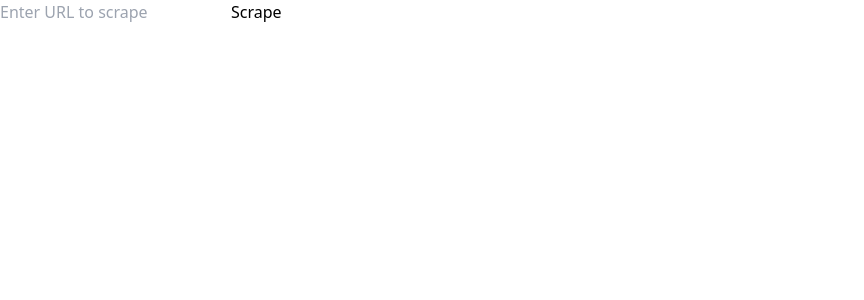
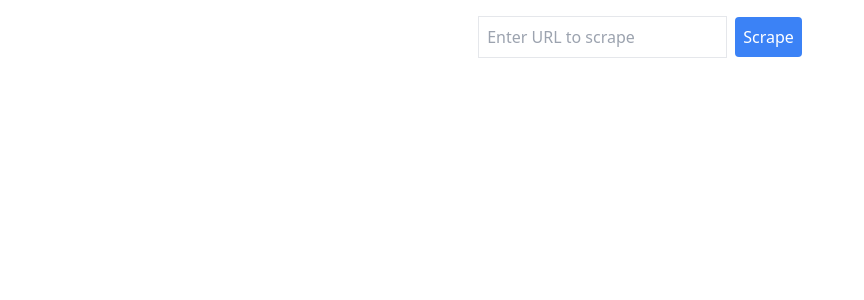
Before and after one commit to Vivek1819/siftor, a React (Vite) app: page / in a window 1280 px wide. Shown: the top 300 px of the page, without its empty margins (0-864 px from the left). Built offline with nearby package versions, Linux system fonts and the light colour scheme.

Commit message:
tailwind implementation

```diff
--- /dev/null
+++ b/postcss.config.cjs
@@ -0,0 +1,6 @@
+module.exports = {
+    plugins: {
+      tailwindcss: {},
+      autoprefixer: {},
+    },
+  }
--- a/tailwind.config.js
+++ b/tailwind.config.js
@@ -1,6 +1,7 @@
 /** @type {import('tailwindcss').Config} */
 module.exports = {
-  content: ["./src/**/*.{html,js}"],
+  content: ['./src/**/*.{js,jsx,ts,tsx}',
+    './public/index.html'],
   theme: {
     extend: {},
   },
```
